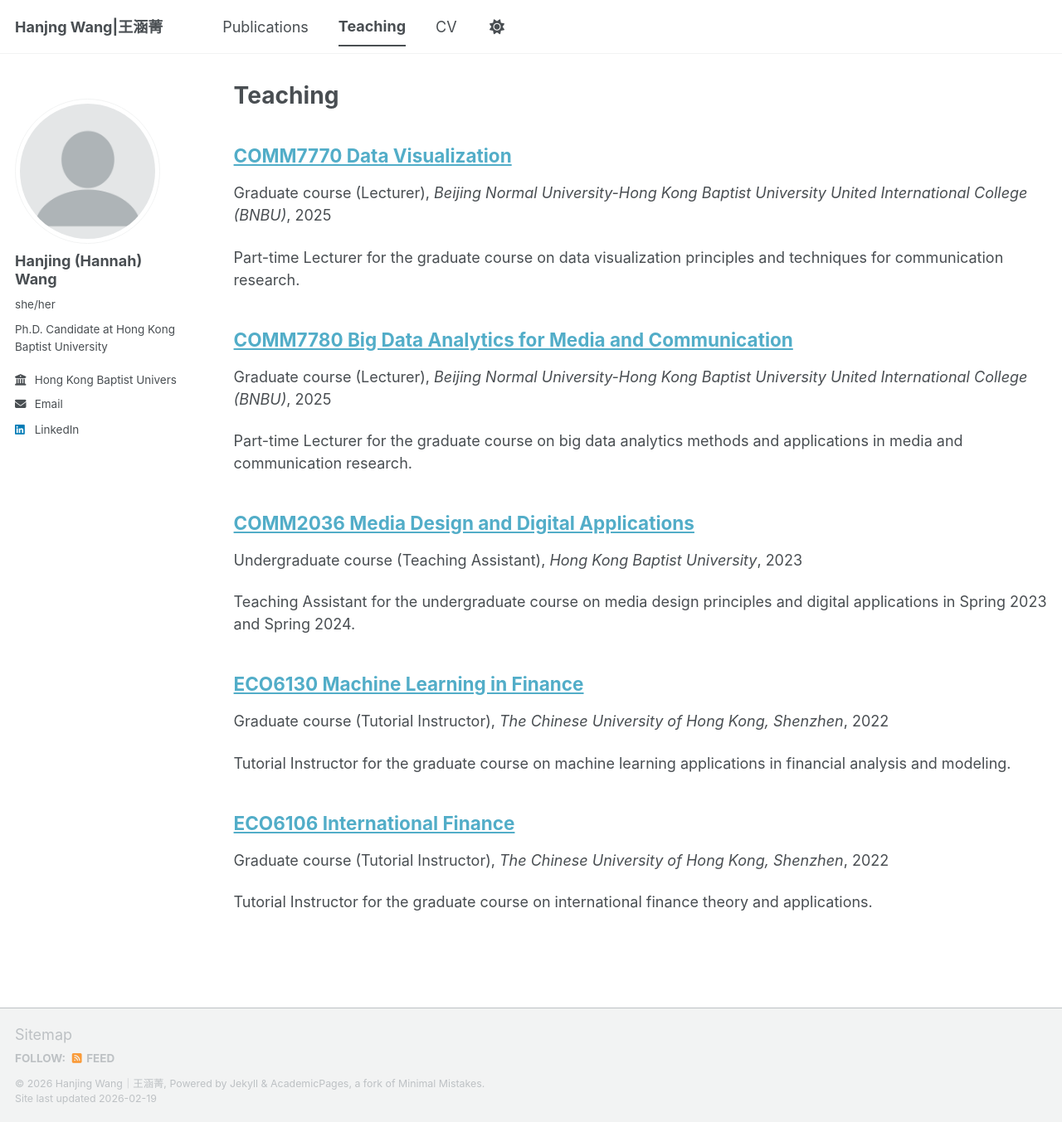
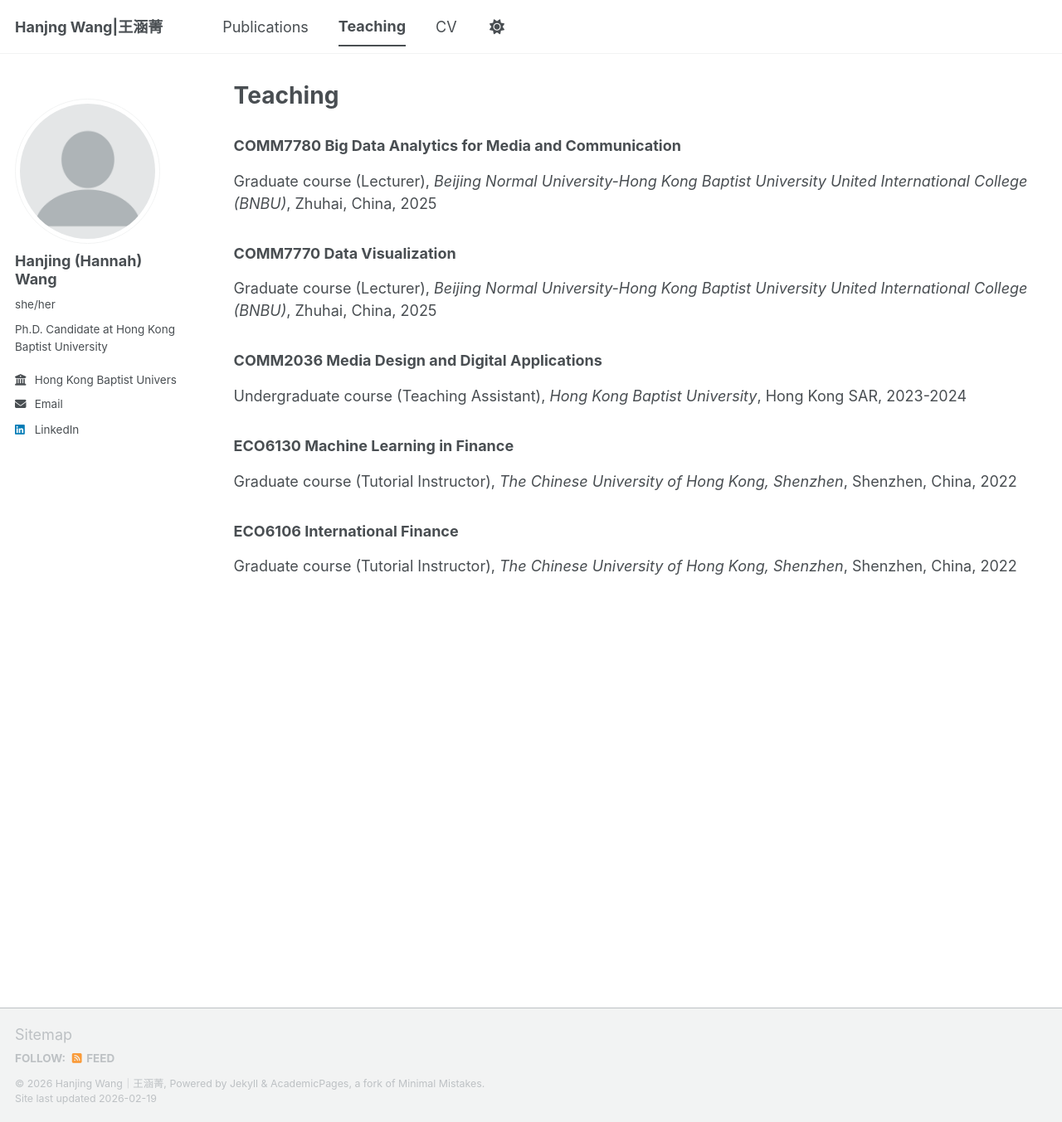
Before and after one commit to hanjingwang-comm/hanjingwang-comm.github.io, a Jekyll site: the page built from _pages/teaching.html, in a window 1280 px wide and 1353 px high. Shown: the whole window at 83% size. Built offline with Jekyll 4.4.1, drawn with Linux system fonts in a browser that asks for light colours; a script bundle is joined from its source files by our own code; library files that are not in the unit come from our copies.

Commit message:
Simplify teaching section to static list without individual pages
- Replace Jekyll collection loop with hardcoded teaching list in teaching.html
- Remove individual teaching markdown files from _teaching/ directory

Co-Authored-By: Claude Opus 4.6 <noreply@anthropic.com>

```diff
--- a/_pages/teaching.html
+++ b/_pages/teaching.html
@@ -7,6 +7,17 @@ author_profile: true
 
 {% include base_path %}
 
-{% for post in site.teaching reversed %}
-  {% include archive-single.html %}
-{% endfor %}
+<h3>COMM7780 Big Data Analytics for Media and Communication</h3>
+<p>Graduate course (Lecturer), <i>Beijing Normal University-Hong Kong Baptist University United International College (BNBU)</i>, Zhuhai, China, 2025</p>
+
+<h3>COMM7770 Data Visualization</h3>
+<p>Graduate course (Lecturer), <i>Beijing Normal University-Hong Kong Baptist University United International College (BNBU)</i>, Zhuhai, China, 2025</p>
+
+<h3>COMM2036 Media Design and Digital Applications</h3>
+<p>Undergraduate course (Teaching Assistant), <i>Hong Kong Baptist University</i>, Hong Kong SAR, 2023-2024</p>
+
+<h3>ECO6130 Machine Learning in Finance</h3>
+<p>Graduate course (Tutorial Instructor), <i>The Chinese University of Hong Kong, Shenzhen</i>, Shenzhen, China, 2022</p>
+
+<h3>ECO6106 International Finance</h3>
+<p>Graduate course (Tutorial Instructor), <i>The Chinese University of Hong Kong, Shenzhen</i>, Shenzhen, China, 2022</p>
--- a/_teaching/2022-spring-ml-finance.md
+++ /dev/null
@@ -1,11 +0,0 @@
----
-title: "ECO6130 Machine Learning in Finance"
-collection: teaching
-type: "Graduate course (Tutorial Instructor)"
-permalink: /teaching/2022-spring-ml-finance
-venue: "The Chinese University of Hong Kong, Shenzhen"
-date: 2022-01-01
-location: "Shenzhen, China"
----
-
-Tutorial Instructor for the graduate course on machine learning applications in financial analysis and modeling.
--- a/_teaching/2023-spring-media-design.md
+++ /dev/null
@@ -1,11 +0,0 @@
----
-title: "COMM2036 Media Design and Digital Applications"
-collection: teaching
-type: "Undergraduate course (Teaching Assistant)"
-permalink: /teaching/2023-spring-media-design
-venue: "Hong Kong Baptist University"
-date: 2023-01-01
-location: "Hong Kong SAR"
----
-
-Teaching Assistant for the undergraduate course on media design principles and digital applications in Spring 2023 and Spring 2024.
--- a/_teaching/2025-spring-big-data.md
+++ /dev/null
@@ -1,11 +0,0 @@
----
-title: "COMM7780 Big Data Analytics for Media and Communication"
-collection: teaching
-type: "Graduate course (Lecturer)"
-permalink: /teaching/2025-spring-big-data
-venue: "Beijing Normal University-Hong Kong Baptist University United International College (BNBU)"
-date: 2025-01-01
-location: "Zhuhai, China"
----
-
-Part-time Lecturer for the graduate course on big data analytics methods and applications in media and communication research.
--- a/_teaching/2025-spring-data-viz.md
+++ /dev/null
@@ -1,11 +0,0 @@
----
-title: "COMM7770 Data Visualization"
-collection: teaching
-type: "Graduate course (Lecturer)"
-permalink: /teaching/2025-spring-data-viz
-venue: "Beijing Normal University-Hong Kong Baptist University United International College (BNBU)"
-date: 2025-01-01
-location: "Zhuhai, China"
----
-
-Part-time Lecturer for the graduate course on data visualization principles and techniques for communication research.
```
Also changed, not shown: _teaching/2022-spring-intl-finance.md (deleted, +0 -11 lines).
